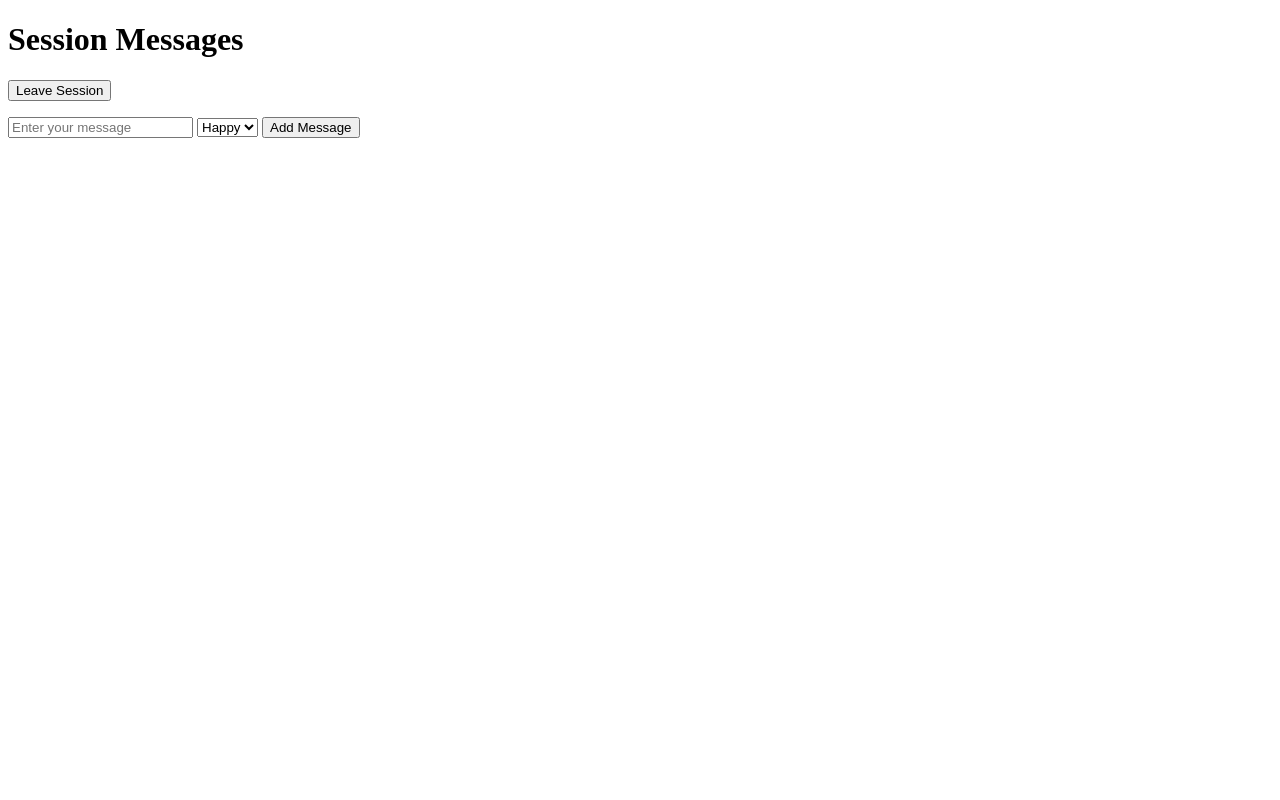
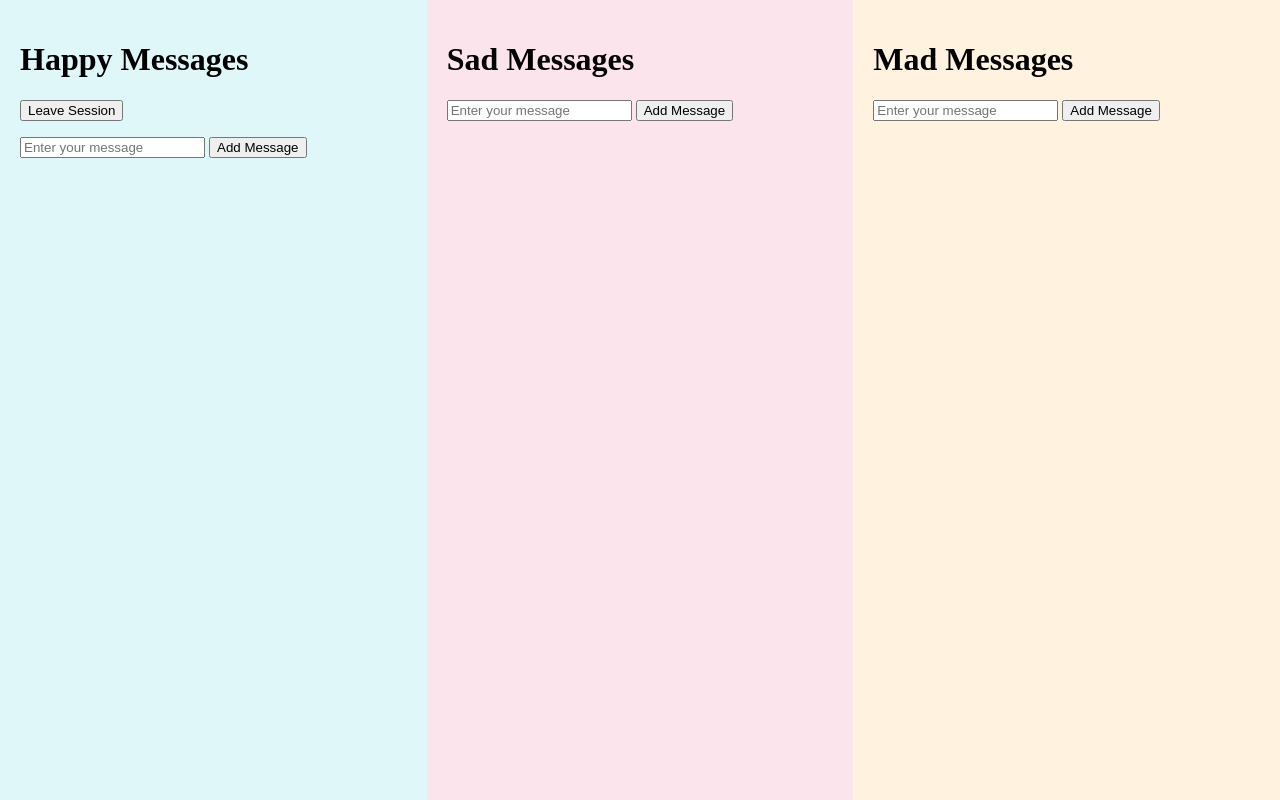
Before and after one commit to ahmedhamza394/retro, a Flask app: template templates/session.html in a window 1280 px wide. Run offline with Flask 3, Linux system fonts and the light colour scheme; the template is opened without the code that fills it, so the values that code supplies are empty; some libraries are stand-ins or nearby versions.

Commit message:
Split it so that the message are displayed for a catagory

```diff
--- a/templates/session.html
+++ b/templates/session.html
@@ -2,9 +2,33 @@
 <html>
 <head>
     <title>Joined Session</title>
+    <style>
+        body {
+            display: flex;
+            height: 100vh;
+            margin: 0;
+        }
+        .section {
+            flex: 1;
+            padding: 20px;
+            box-sizing: border-box;
+        }
+        #happy-section {
+            background-color: #e0f7fa;
+        }
+        #sad-section {
+            background-color: #fce4ec;
+        }
+        #mad-section {
+            background-color: #fff3e0;
+        }
+        .message-list {
+            list-style-type: none;
+            padding: 0;
+        }
+    </style>
     <script src="https://cdnjs.cloudflare.com/ajax/libs/socket.io/4.7.5/socket.io.js" integrity="sha512-luMnTJZ7oEchNDZAtQhgjomP1eZefnl82ruTH/3Oj/Yu5qYtwL7+dVRccACS/Snp1lFXq188XFipHKYE75IaQQ==" crossorigin="anonymous" referrerpolicy="no-referrer"></script>
     <script type="text/javascript">
-
         function getQueryParams() {
             let params = new URLSearchParams(window.location.search);
             return {
@@ -15,11 +39,10 @@
 
         let queryParams = getQueryParams();
 
-        if(queryParams.session_id != null){
+        if (queryParams.session_id != null) {
             localStorage.setItem('session_id', queryParams.session_id);
             console.log('Session ID:', queryParams.session_id);
         }
-
     </script>
     <script type="text/javascript">
         var socket = io();
@@ -35,9 +58,8 @@
             document.getElementById('user-count').textContent = 'Users connected: ' + data.count;
         });
 
-        function addMessage() {
-            var message = document.getElementById('message').value;
-            var category = document.getElementById('category').value;
+        function addMessage(category) {
+            var message = document.getElementById('message-' + category).value;
             fetch('/add_message', {
                 method: 'POST',
                 headers: {
@@ -53,8 +75,7 @@
             .then(data => {
                 if (data.status === 'Message added') {
                     console.log('Message added successfully');
-                    document.getElementById('message').value = '';
-                    document.getElementById('category').value = '';
+                    document.getElementById('message-' + category).value = '';
                 } else {
                     console.log('Error adding message:', data.error);
                 }
@@ -71,12 +92,25 @@
             fetch('/get_messages/' + localStorage.getItem('session_id'))
                 .then(response => response.json())
                 .then(messages => {
-                    var messageList = document.getElementById('message-list');
-                    messageList.innerHTML = ''; // Clear the current list
+                    var happyList = document.getElementById('happy-list');
+                    var sadList = document.getElementById('sad-list');
+                    var madList = document.getElementById('mad-list');
+
+                    happyList.innerHTML = ''; // Clear the current list
+                    sadList.innerHTML = '';
+                    madList.innerHTML = '';
+
                     messages.forEach(function(message) {
                         var newItem = document.createElement('li');
-                        newItem.textContent = message.message + ' (' + message.category + ')';
-                        messageList.appendChild(newItem);
+                        newItem.textContent = message.message;
+
+                        if (message.category === 'happy') {
+                            happyList.appendChild(newItem);
+                        } else if (message.category === 'sad') {
+                            sadList.appendChild(newItem);
+                        } else if (message.category === 'mad') {
+                            madList.appendChild(newItem);
+                        }
                     });
                 });
         }
@@ -87,16 +121,25 @@
     </script>
 </head>
 <body>
-    <h1>Session Messages</h1>
-    <button onclick="leaveSession()">Leave Session</button>
-    <div id="user-count"></div>
-    <ul id="message-list"></ul>
-    <input type="text" id="message" placeholder="Enter your message">
-    <select id="category">
-        <option value="happy">Happy</option>
-        <option value="sad">Sad</option>
-        <option value="mad">Mad</option>
-    </select>
-    <button onclick="addMessage()">Add Message</button>
+    <div class="section" id="happy-section">
+        <h1>Happy Messages</h1>
+        <button onclick="leaveSession()">Leave Session</button>
+        <div id="user-count"></div>
+        <ul id="happy-list" class="message-list"></ul>
+        <input type="text" id="message-happy" placeholder="Enter your message">
+        <button onclick="addMessage('happy')">Add Message</button>
+    </div>
+    <div class="section" id="sad-section">
+        <h1>Sad Messages</h1>
+        <ul id="sad-list" class="message-list"></ul>
+        <input type="text" id="message-sad" placeholder="Enter your message">
+        <button onclick="addMessage('sad')">Add Message</button>
+    </div>
+    <div class="section" id="mad-section">
+        <h1>Mad Messages</h1>
+        <ul id="mad-list" class="message-list"></ul>
+        <input type="text" id="message-mad" placeholder="Enter your message">
+        <button onclick="addMessage('mad')">Add Message</button>
+    </div>
 </body>
 </html>
```
